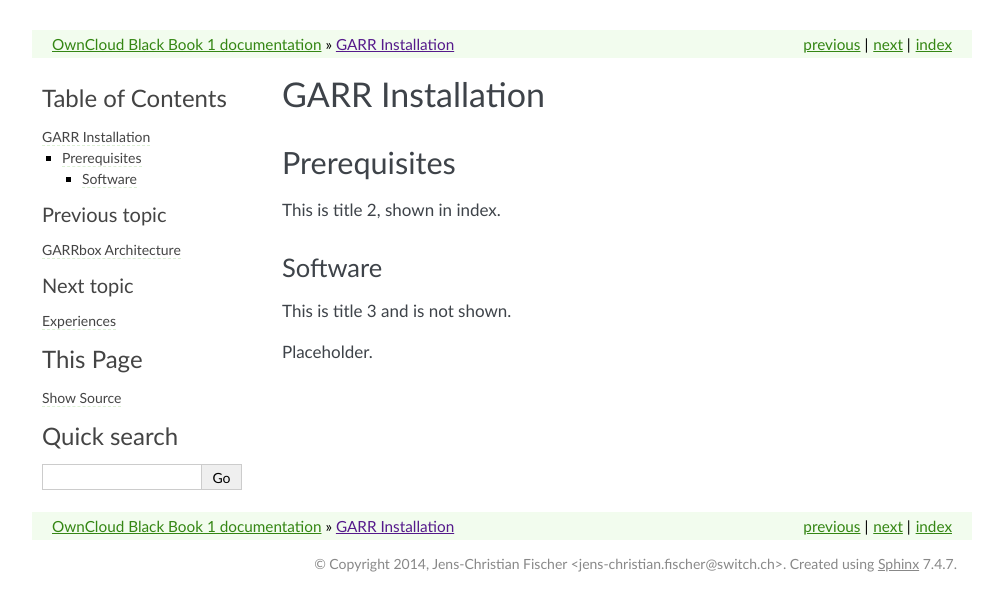
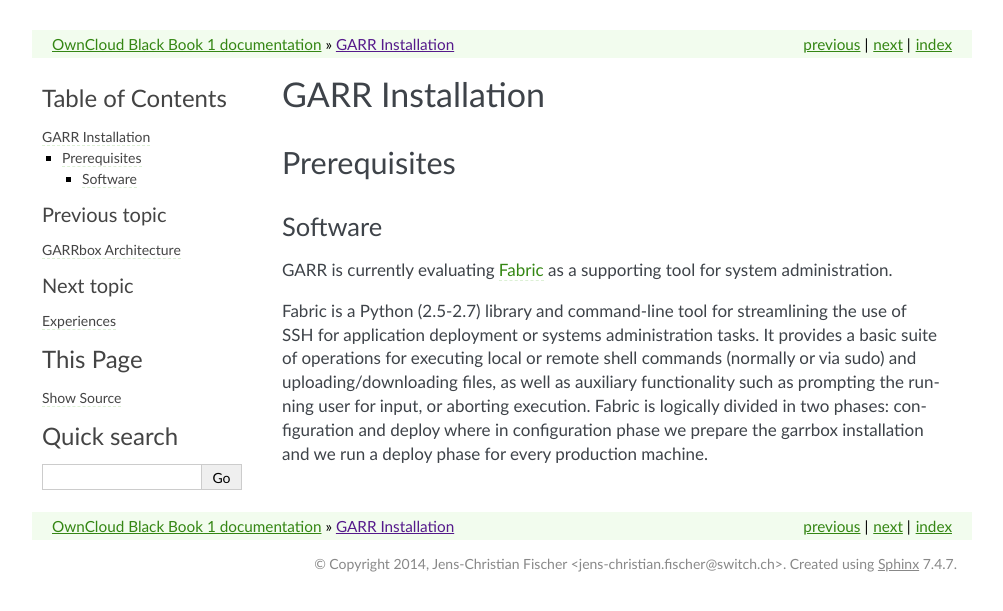
Before and after one commit to switch-ch/cloudservice-owncloud, a Sphinx documentation site: the page built from source/garr/installation.rst, in a window 1280 px wide. Shown: the top 611 px of the page, without its empty margins (138-1141 px from the left). Built offline with Sphinx 7.4.7, drawn with Linux system fonts in a browser that asks for light colours.

Commit message:
2014-11-03:  Fulvio;  Completed first draft for GARR

```diff
--- a/source/garr/installation.rst
+++ b/source/garr/installation.rst
@@ -4,12 +4,22 @@
 Prerequisites
 -------------
 
-This is title 2, shown in index.
-
-
 Software
 ^^^^^^^^
 
-This is title 3 and is not shown.
+GARR is currently evaluating Fabric_ as a supporting tool for system administration.
 
-Placeholder.
+Fabric is a Python (2.5-2.7) library and command-line tool for streamlining the use
+of SSH for application deployment or systems administration tasks.
+It provides a basic suite of operations for executing local or remote shell commands
+(normally or via sudo) and uploading/downloading files, as well as auxiliary
+functionality such as prompting the running user for input, or aborting execution.
+Fabric is logically divided in two phases: configuration and deploy where in
+configuration phase we prepare the garrbox installation and we run a deploy phase
+for every production machine.
+
+
+
+.. links
+
+.. _Fabric: http://www.fabfile.org/
```
